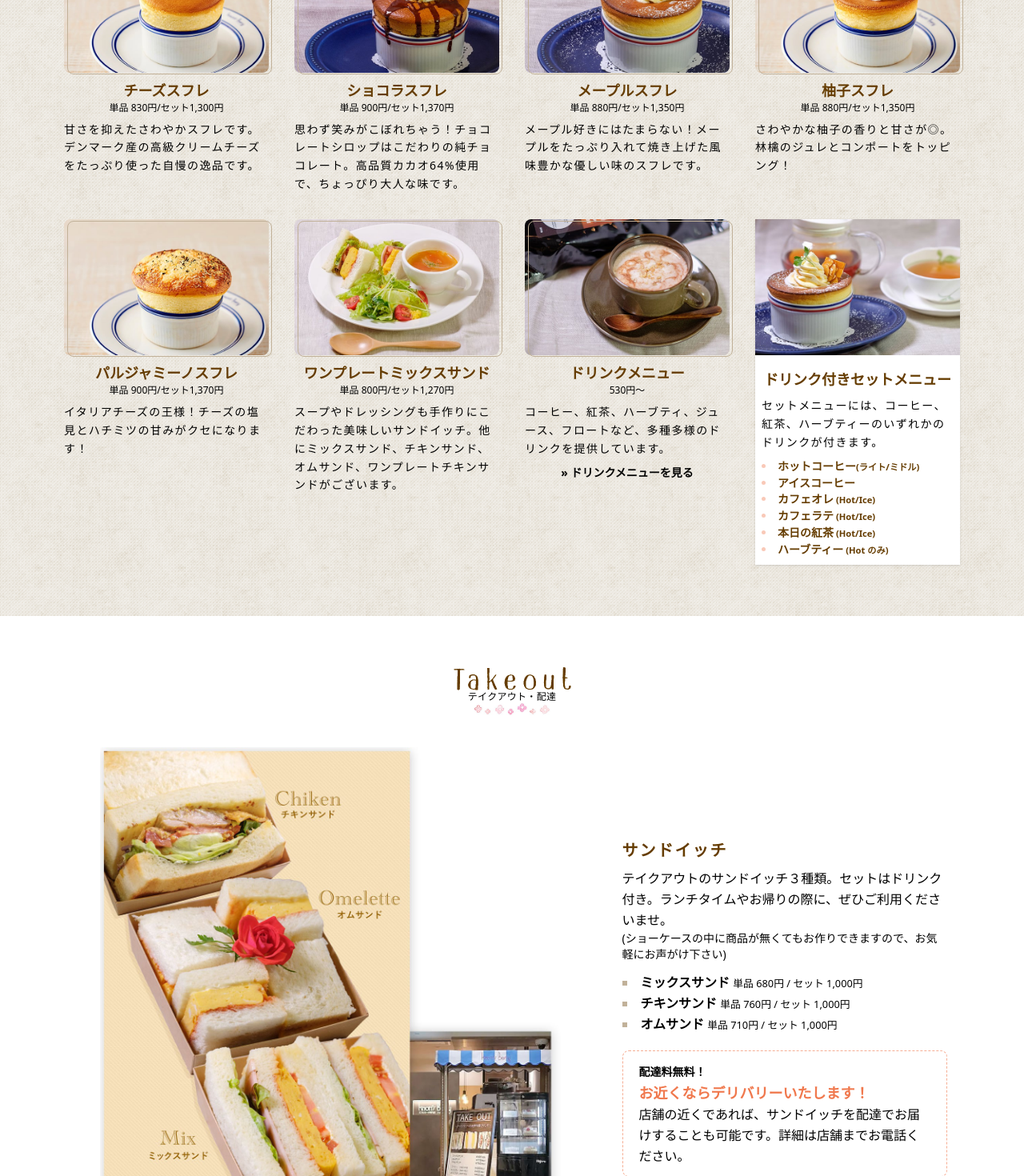
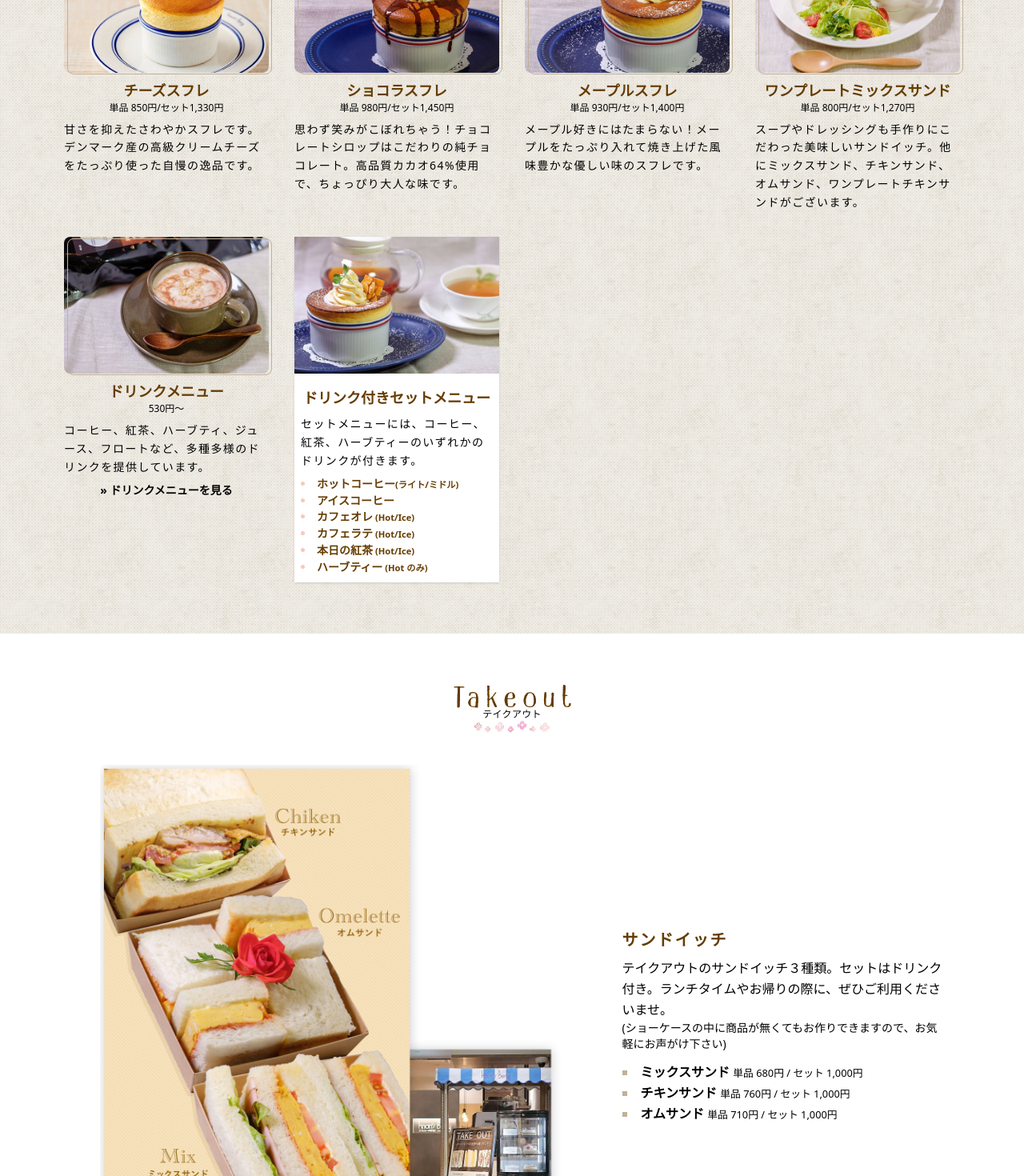
Before and after one commit to knotts-berry/knotts-berry, a Next.js app: page / in a window 1280 px wide. Shown: the part 1880-3350 px from the top of the page at 80% size. Built offline with nearby package versions, Linux system fonts and the light colour scheme.

Commit message:
テイクアウト、廃盤商品２つを削除

```diff
--- a/pages/index.tsx
+++ b/pages/index.tsx
@@ -194,7 +194,7 @@ const Home: NextPage = () => {
                     <h3 className="menu__title mt-2 flex justify-center text-lg text-primary">
                       チーズスフレ
                     </h3>
-                    <p className="menu__price flex justify-center text-xs">単品 830円/セット1,300円</p>
+                    <p className="menu__price flex justify-center text-xs">単品 850円/セット1,330円</p>
                     <p className="menu__body mt-2 text-sm leading-relaxed tracking-widest">
                       甘さを抑えたさわやかスフレです。デンマーク産の高級クリームチーズをたっぷり使った自慢の逸品です。
                     </p>
@@ -214,7 +214,7 @@ const Home: NextPage = () => {
                     <h3 className="menu__title mt-2 flex justify-center text-lg text-primary">
                       ショコラスフレ
                     </h3>
-                    <p className="menu__price flex justify-center text-xs">単品 900円/セット1,370円</p>
+                    <p className="menu__price flex justify-center text-xs">単品 980円/セット1,450円</p>
                     <p className="menu__body mt-2 text-sm leading-relaxed tracking-widest">
                       思わず笑みがこぼれちゃう！チョコレートシロップはこだわりの純チョコレート。高品質カカオ64%使用で、ちょっぴり大人な味です。
                     </p>
@@ -234,13 +234,13 @@ const Home: NextPage = () => {
                     <h3 className="menu__title mt-2 flex justify-center text-lg text-primary">
                       メープルスフレ
                     </h3>
-                    <p className="menu__price flex justify-center text-xs">単品 880円/セット1,350円</p>
+                    <p className="menu__price flex justify-center text-xs">単品 930円/セット1,400円</p>
                     <p className="menu__body mt-2 text-sm leading-relaxed tracking-widest">
                       メープル好きにはたまらない！メープルをたっぷり入れて焼き上げた風味豊かな優しい味のスフレです。
                     </p>
                   </div>
 
-                  <div className="grid__item">
+                  {/* <div className="grid__item">
                     <FadeIn delay={isMobile ? 0 : 0.75}>
                       <div className="image-with-border flex justify-center">
                         <Image
@@ -279,7 +279,7 @@ const Home: NextPage = () => {
                     <p className="menu__body mt-2 text-sm leading-relaxed tracking-widest">
                       イタリアチーズの王様！チーズの塩見とハチミツの甘みがクセになります！
                     </p>
-                  </div>
+                  </div> */}
                   {/* TODO: 差替え：ショコラ / 追加：柚子、メープル、パルミジャーノ、ラムレーズン、サンドイッチやトーストも？ / 季節追加？ 極ショコラ
                   <div className="grid__item">
                     <FadeIn delay={isMobile ? 0 : 0.75}>
@@ -469,7 +469,7 @@ const Home: NextPage = () => {
                     alt="Takeout"
                     className="header-above-image"
                   />
-                  テイクアウト・配達
+                  テイクアウト
                 </h2>
                 <div className="mt-10 items-center lg:grid lg:grid-cols-5 lg:gap-12">
                   <div className="col-span-3 flex flex-col items-center">
@@ -534,15 +534,7 @@ const Home: NextPage = () => {
                     </ul>
                     */}
 
-                    <div className="mt-5 rounded-lg border border-dashed border-secondary-300 py-3 px-5">
-                      <p>
-                        <b className="text-sm">配達料無料！</b>
-                      </p>
-                      <h3 className="text-lg text-secondary">お近くならデリバリーいたします！</h3>
-                      <p>
-                        店舗の近くであれば、サンドイッチを配達でお届けすることも可能です。詳細は店舗までお電話ください。
-                      </p>
-                    </div>
+
                   </div>
                 </div>
               </div>
```
